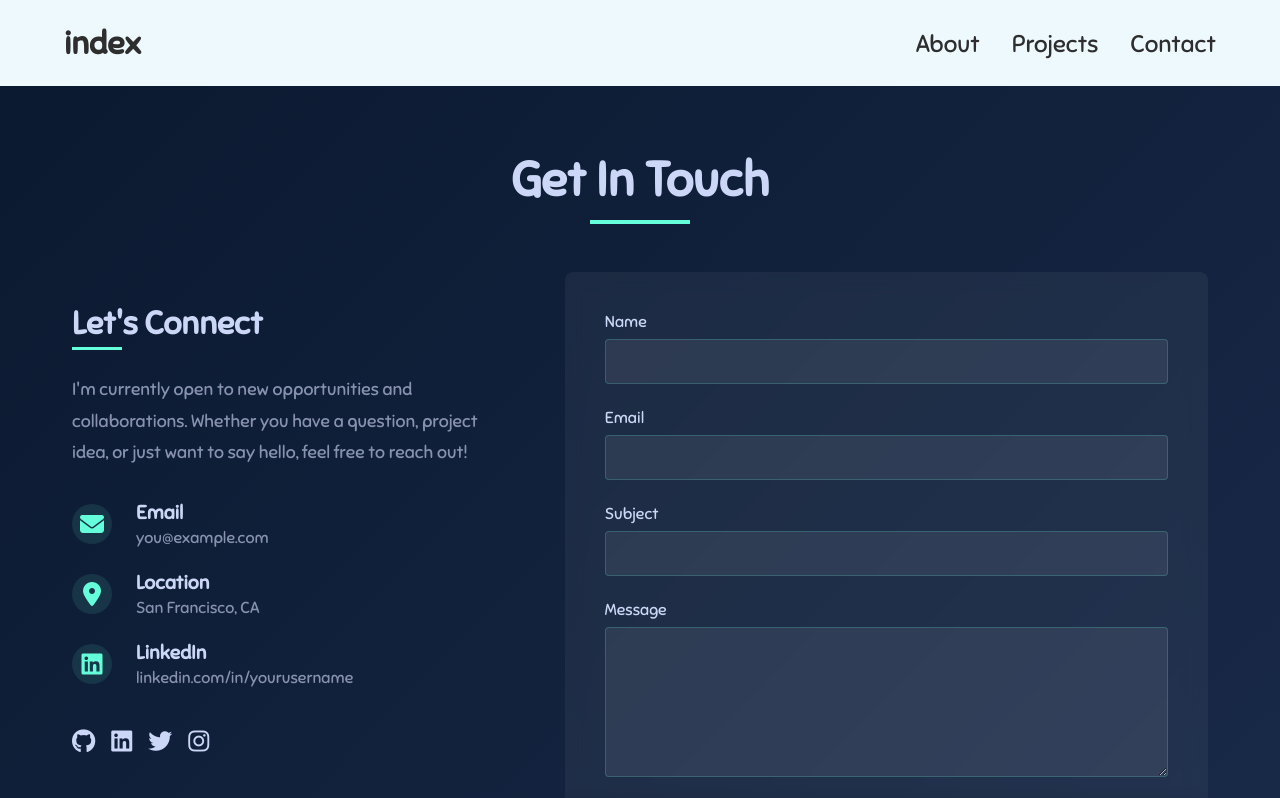
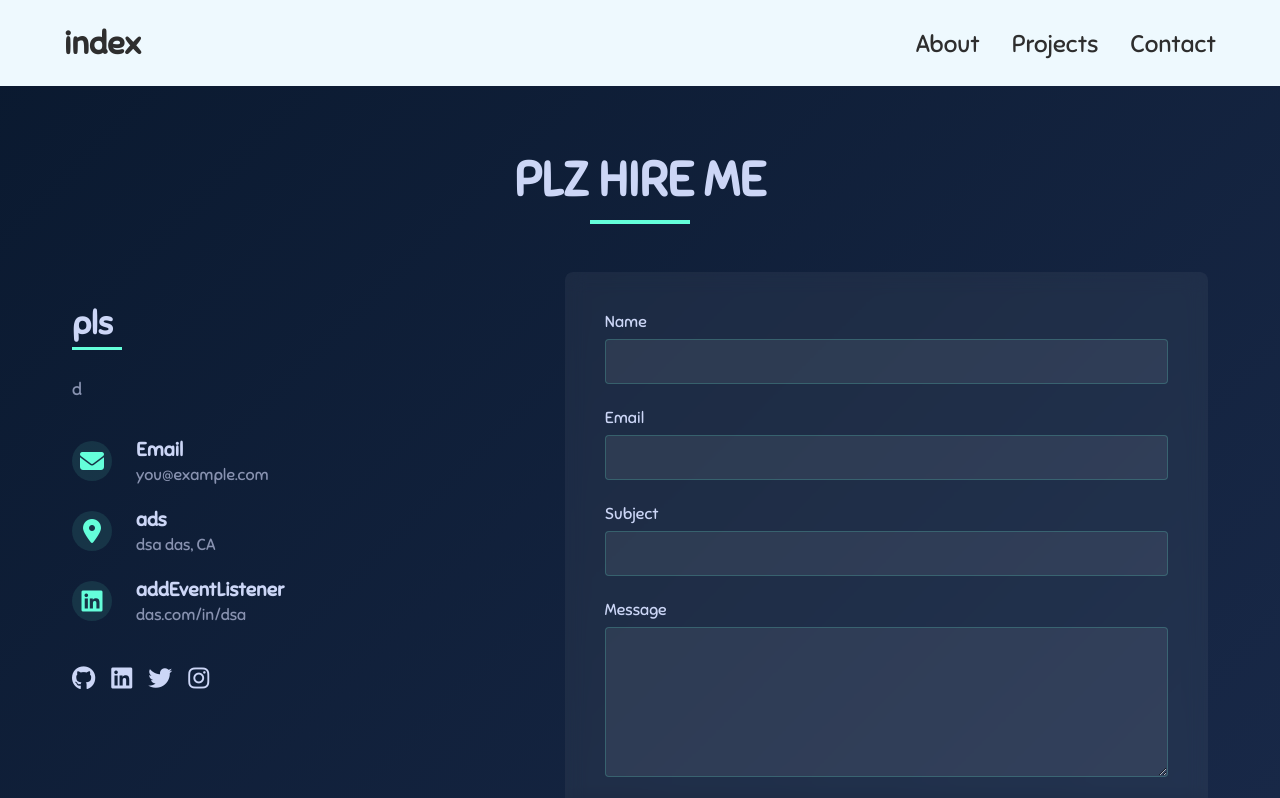
Before and after one commit to curtislow777/inner-portfolio-js, a website built with Vite: page contact.html in a window 1280 px wide. Shown: the top 798 px of the page. Built offline with nearby package versions, Linux system fonts and the light colour scheme.

Commit message:
PLACEHOLDEWR

```diff
--- a/contact.html
+++ b/contact.html
@@ -24,16 +24,12 @@
 
       <!-- Contact Content -->
       <div class="contact-wrapper">
-        <h1 class="page-title">Get In Touch</h1>
+        <h1 class="page-title">PLZ HIRE ME</h1>
 
         <div class="contact-container">
           <div class="contact-info">
-            <h2 class="section-title">Let's Connect</h2>
-            <p class="contact-text">
-              I'm currently open to new opportunities and collaborations.
-              Whether you have a question, project idea, or just want to say
-              hello, feel free to reach out!
-            </p>
+            <h2 class="section-title">pls</h2>
+            <p class="contact-text">d</p>
 
             <div class="contact-methods">
               <div class="contact-method">
@@ -47,16 +43,16 @@
               <div class="contact-method">
                 <i class="fas fa-map-marker-alt"></i>
                 <div class="method-details">
-                  <h3>Location</h3>
-                  <p>San Francisco, CA</p>
+                  <h3>ads</h3>
+                  <p>dsa das, CA</p>
                 </div>
               </div>
 
               <div class="contact-method">
                 <i class="fab fa-linkedin"></i>
                 <div class="method-details">
-                  <h3>LinkedIn</h3>
-                  <p>linkedin.com/in/yourusername</p>
+                  <h3>addEventListener</h3>
+                  <p>das.com/in/dsa</p>
                 </div>
               </div>
             </div>
```
Also changed, not shown: about.html (+3 -6 lines), index.html (+1 -1 lines), projects.html (+1 -5 lines).
